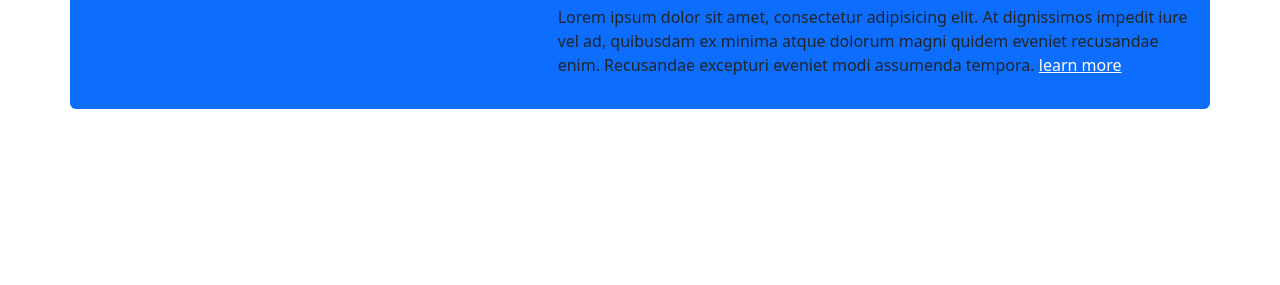
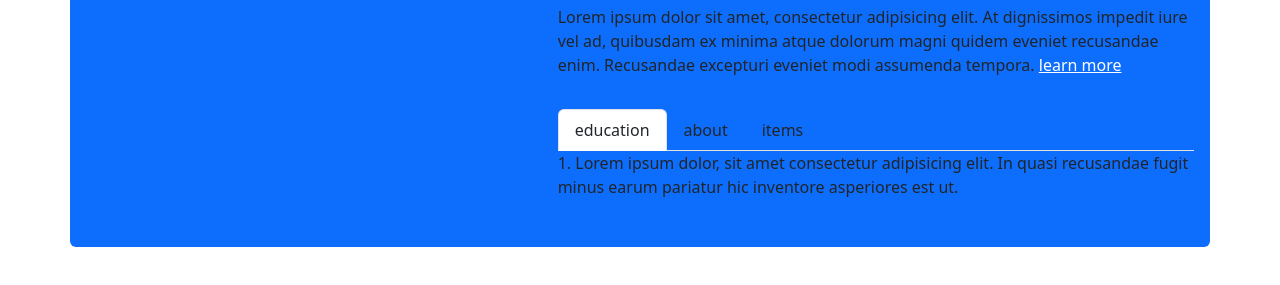
Before and after one commit to Prottoy16/coll-btnn-pagi-nav, a plain HTML site: page index.html in a window 1280 px wide. Shown: the part 217-502 px from the top of the page. Drawn offline with nearby package versions, Linux system fonts and the light colour scheme.

Commit message:
added tabs

```diff
--- a/index.html
+++ b/index.html
@@ -51,7 +51,41 @@
                 </div>
             </div>
 
+
+
+             <div class="other-section py-3">
+
+                <ul class="nav nav-tabs">
+                    <li  class="nav-item"><a href="#edu" data-bs-toggle="tab" class="nav-link text-dark active">education</a></li>
+                    <li  class="nav-item"><a href="#ab" data-bs-toggle="tab" class="nav-link text-dark">about</a></li>
+                    <li  class="nav-item"><a href="#itm" data-bs-toggle="tab" class="nav-link text-dark">items</a></li>
+                </ul>
+                <div class="tab-content">
+                    <div id="edu" class="tab-pane active"><p>1. Lorem ipsum dolor, sit amet consectetur adipisicing elit. In quasi recusandae fugit minus earum pariatur hic inventore asperiores est ut.</p></div>
+                    <div  id="ab" class="tab-pane fade"><p>2. Lorem ipsum dolor, sit amet consectetur adipisicing elit. In quasi recusandae fugit minus earum pariatur hic inventore asperiores est ut.</p></div>
+                    <div  id="itm" class="tab-pane fade"><p>3. Lorem ipsum dolor, sit amet consectetur adipisicing elit. In quasi recusandae fugit minus earum pariatur hic inventore asperiores est ut.</p></div>
+                </div>
+
+             </div>
+
+
+
+
+
+
+
+
+
+
+
+
+
+            </div>
+
         </div>
+
+
+
     </div>
     </main>
 
```
